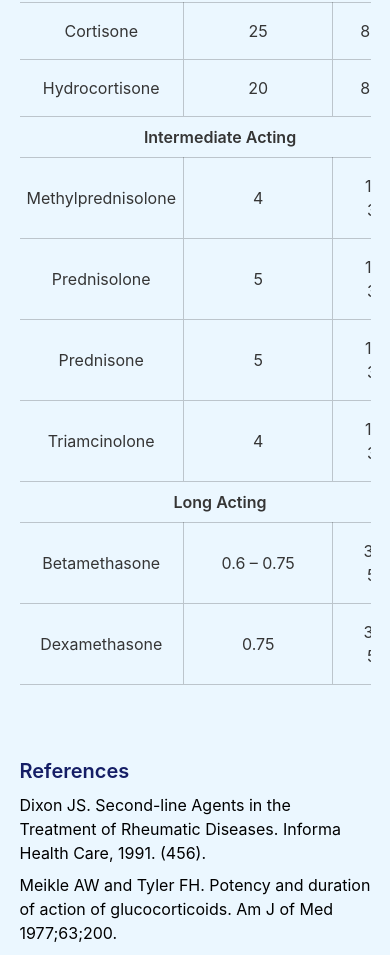
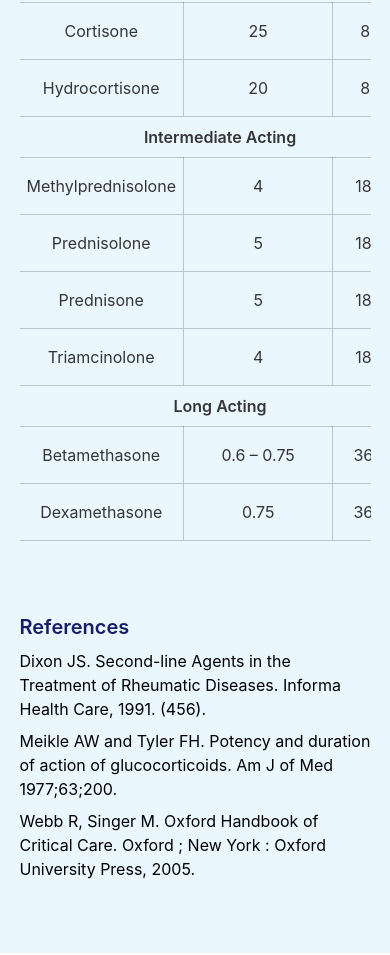
Before and after one commit to Thesaleem/clinval, a React (Create React App) app: page /dose-converter/corticosteroid in a window 390 px wide. Shown: the part 919-1874 px from the top of the page. Built offline with nearby package versions, Linux system fonts and the light colour scheme.

Commit message:
update files

```diff
--- a/src/components/Medical Calculator/Dose Converter/Corticosteroid.tsx
+++ b/src/components/Medical Calculator/Dose Converter/Corticosteroid.tsx
@@ -100,7 +100,7 @@
                             <p className="ml-2">mg</p>
                         </div>
                         {errors.dose?.message && (
-                        <p role="alert" className='text-[13px] text-[red] md:absolute md:top-14 md:right-[90px] xl:right-[28%]'>{errors.dose?.message}</p>
+                        <p role="alert" className='text-[13px] text-[red] absolute md:top-14 top-12 right-4 md:right-[6rem] lg:right-[7.5rem] xl:right-[28%]'>{errors.dose?.message}</p>
                         )}
                     </div>
 
@@ -153,7 +153,7 @@
 
             <div className="overflow-x-auto">
 
-                <table className=" text-write mt-6">
+                <table className=" text-write mt-6 ">
                     <caption className="py-4 font-medium text-pry-blue text-start text-xl md:text-2xl">Conversion Table</caption>
 
                     <thead>
@@ -184,22 +184,22 @@
                         <tr>
                             <td className="text-center">Methylprednisolone</td>
                             <td className="px-6 py-4 text-center"> 4</td>
-                            <td className="px-6 py-4 text-center">18-36</td>
+                            <td className=" md:px-6 py-4 text-center">18-36</td>
                         </tr>
                         <tr>
                             <td className="text-center">Prednisolone</td>
                             <td className="px-6 py-4 text-center"> 5</td>
-                            <td className="px-6 py-4 text-center">18-36</td>
+                            <td className="px:14 md:px-6 py-4 text-center">18-36</td>
                         </tr>
                         <tr>
                             <td className="text-center">Prednisone</td>
                             <td className="px-6 py-4 text-center">5</td>
-                            <td className="px-6 py-4 text-center">18-36</td>
+                            <td className="px:14 md:px-6 py-4 text-center">18-36</td>
                         </tr>
                         <tr>
                             <td className="text-center">Triamcinolone</td>
                             <td className="px-6 py-4 text-center">4</td>
-                            <td className="px-6 py-4 text-center">18-36</td>
+                            <td className="px:14 md:px-6 py-4 text-center">18-36</td>
                         </tr>
                         <tr>
                             <td colSpan={3} className='text-center font-semibold py-2'>Long Acting</td>
@@ -207,12 +207,12 @@
                         <tr>
                             <td className="text-center">Betamethasone</td>
                             <td className="px-6 py-4 text-center">0.6 – 0.75</td>
-                            <td className="px-6 py-4 text-center">36-54</td>
+                            <td className="px:14 md:px-6py-4 text-center">36-54</td>
                         </tr>
                         <tr>
                             <td className="text-center">Dexamethasone</td>
                             <td className="px-6 py-4 text-center">0.75</td>
-                            <td className="px-6 py-4 text-center">36-54</td>
+                            <td className="px:14 md:px-6py-4 text-center">36-54</td>
                         </tr>
                     </tbody>
                 </table>
--- a/src/components/Medical Calculator/Dose Converter/Opioid.tsx
+++ b/src/components/Medical Calculator/Dose Converter/Opioid.tsx
@@ -86,10 +86,10 @@
                         className="font-semibold text-sm py-2 md:text-base">
                         Drug (opioid)
                     </label>
-                    <div className="flex items-center xl:w-[60%]">
+                    <div className="flex items-center w-[50%]  xl:w-[60%]">
 
-                        <div className="">
-                            <select className="focus:outline-none" id='drug' {...register("drug", { required: true } )}>
+                        <div className="w-full md:w-[auto]">
+                            <select className="focus:outline-none w-full md:w-[auto]" id='drug' {...register("drug", { required: true } )}>
                                 <option value="Codeine">Codeine</option>
                                 <option value="Fentanyl">Fentanyl Patch</option>
                                 <option value="Hydrocodone">Hydrocodone</option>
@@ -107,10 +107,10 @@
                 <div className="flex relative justify-between items-center pt-4 pb-2">
                     <label
                         htmlFor="dose"
-                        className="font-semibold text-sm py-2  md:text-base">
+                        className="font-semibold text-sm py-2 w-[40%]  md:text-base">
                         Total Daily Dose of Opioid
                     </label>
-                    <div className="flex items-center w-[50%] md:w-[40%] xl:w-[60%]">
+                    <div className="flex items-center w-[50%] xl:w-[60%]">
                         <input
                             type="text"
                             id="dose"
@@ -127,7 +127,7 @@
                         <p className="ml-2">{watchDrug === 'Fentanyl' ? 'mcg/hr' : 'mg/day'}</p>
                     </div>
                     {errors.dose?.message && (
-                    <p role="alert" className='text-[13px] text-[red] md:absolute md:top-14 md:right-[90px] xl:right-[28%]'>{errors.dose?.message}</p>
+                    <p role="alert" className='text-[13px] text-[red] absolute md:top-14 top-16 right-4 md:right-[6rem] lg:right-[7.5rem] xl:right-[28%]'>{errors.dose?.message}</p>
                     )}
                 </div>
             </div>
```
